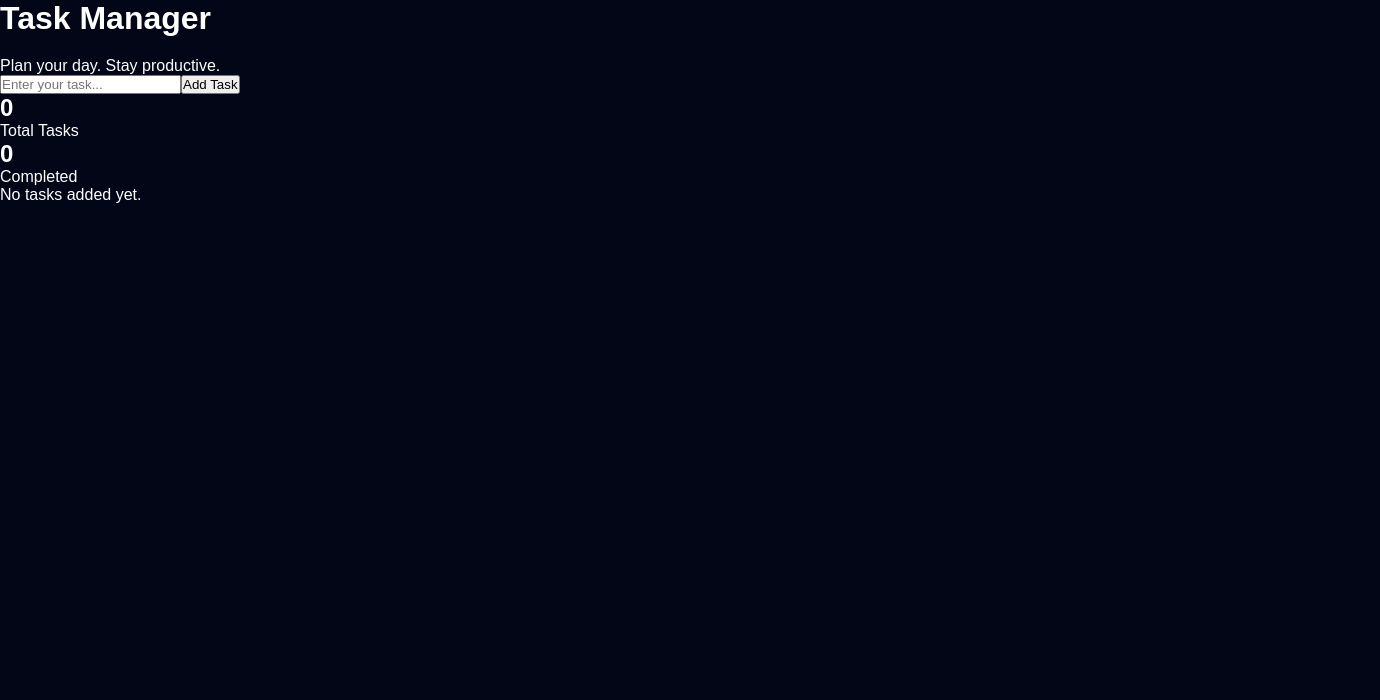
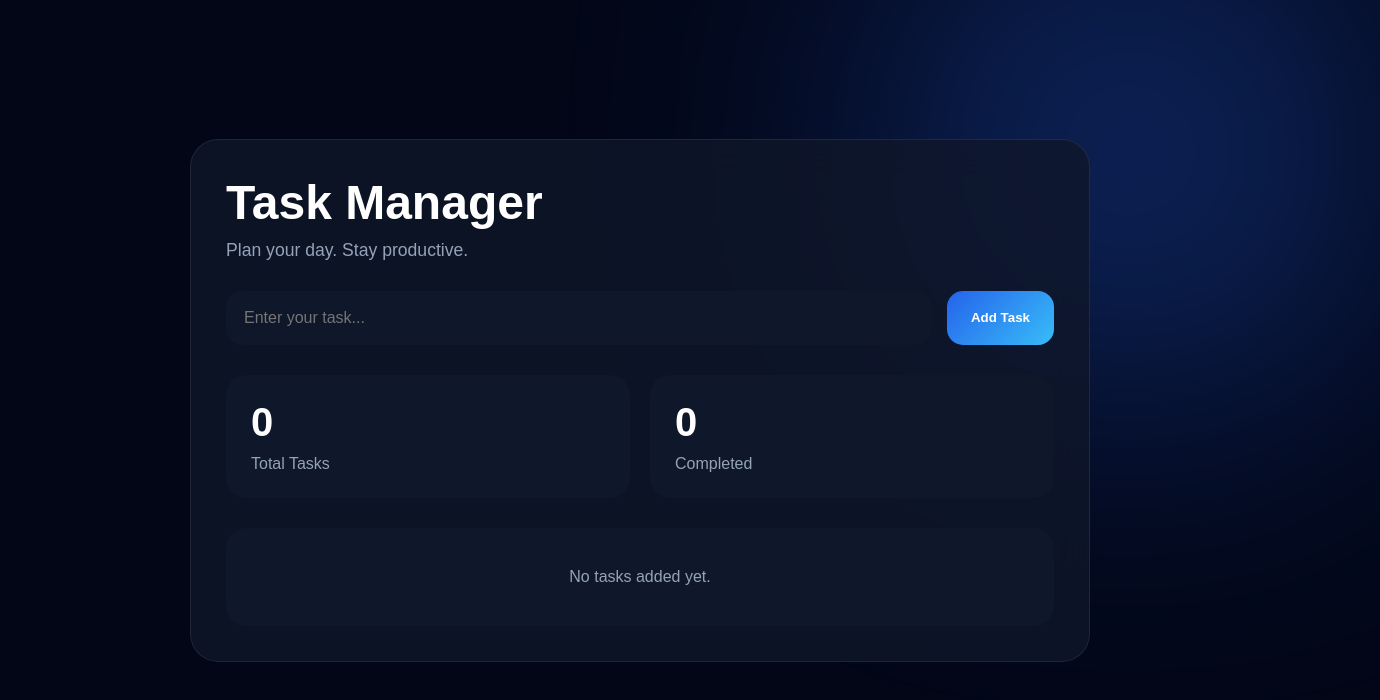
Before and after one commit to CodingLynxar/Task-manager-fj, a React (Vite) app: page / in a window 1280 px wide. Shown: the top 700 px of the page, 1380 px wide, since content can reach past the window. Built offline with nearby package versions, Linux system fonts and the light colour scheme.

Commit message:
Update styles.css

```diff
--- a/src/styles.css
+++ b/src/styles.css
@@ -1,15 +1,193 @@
-*{margin:0;padding:0;box-sizing:border-box;font-family:Arial}
-body{background:#020617;color:white}
-.app{display:flex;min-height:100vh}
-.sidebar{width:240px;background:#0f172a;padding:30px;color:#38bdf8}
-.main{flex:1;padding:40px}
-h1{margin-bottom:20px}
-.inputBox{display:flex;gap:12px;margin-bottom:25px}
-.inputBox input{flex:1;padding:16px;border:none;border-radius:12px;background:#111827;color:white}
-.inputBox button{padding:16px;border:none;border-radius:12px;background:#0284c7;color:white;font-weight:bold}
-.taskList{display:flex;flex-direction:column;gap:14px}
-.task{background:#111827;padding:18px;border-radius:16px;display:flex;justify-content:space-between;align-items:center}
-.left{display:flex;gap:12px;align-items:center}
-.done{text-decoration:line-through;opacity:.5}
-.deleteBtn{background:#ef4444;border:none;padding:10px 14px;border-radius:10px;color:white}
-@media(max-width:700px){.app{flex-direction:column}.sidebar{width:100%}.inputBox{flex-direction:column}.task{flex-direction:column;align-items:flex-start;gap:10px}.deleteBtn{width:100%}}
+* {
+  margin: 0;
+  padding: 0;
+  box-sizing: border-box;
+  font-family: Arial, sans-serif;
+}
+
+body {
+  background: #020617;
+  overflow-x: hidden;
+}
+
+.app {
+  min-height: 100vh;
+  position: relative;
+  display: flex;
+  justify-content: center;
+  align-items: center;
+  padding: 30px;
+}
+
+.overlay {
+  position: absolute;
+  width: 500px;
+  height: 500px;
+  background: #2563eb;
+  filter: blur(140px);
+  opacity: 0.4;
+  border-radius: 50%;
+  top: -100px;
+  right: -100px;
+}
+
+.container {
+  width: 100%;
+  max-width: 900px;
+  background: rgba(15, 23, 42, 0.8);
+  border: 1px solid rgba(255,255,255,0.08);
+  backdrop-filter: blur(18px);
+  border-radius: 28px;
+  padding: 35px;
+  color: white;
+  z-index: 2;
+}
+
+.topSection {
+  margin-bottom: 30px;
+}
+
+.topSection h1 {
+  font-size: 3rem;
+  margin-bottom: 10px;
+}
+
+.topSection p {
+  color: #94a3b8;
+  font-size: 1.1rem;
+}
+
+.inputSection {
+  display: flex;
+  gap: 15px;
+  margin-bottom: 30px;
+}
+
+.inputSection input {
+  flex: 1;
+  padding: 18px;
+  border: none;
+  outline: none;
+  border-radius: 16px;
+  background: #0f172a;
+  color: white;
+  font-size: 1rem;
+}
+
+.inputSection button {
+  padding: 18px 24px;
+  border: none;
+  border-radius: 16px;
+  background: linear-gradient(135deg, #2563eb, #38bdf8);
+  color: white;
+  font-weight: bold;
+  cursor: pointer;
+  transition: 0.3s;
+}
+
+.inputSection button:hover {
+  transform: scale(1.05);
+}
+
+.stats {
+  display: grid;
+  grid-template-columns: repeat(2, 1fr);
+  gap: 20px;
+  margin-bottom: 30px;
+}
+
+.statCard {
+  background: #0f172a;
+  padding: 25px;
+  border-radius: 20px;
+}
+
+.statCard h2 {
+  font-size: 2.5rem;
+  margin-bottom: 10px;
+}
+
+.statCard span {
+  color: #94a3b8;
+}
+
+.taskContainer {
+  display: flex;
+  flex-direction: column;
+  gap: 18px;
+}
+
+.taskCard {
+  background: #0f172a;
+  padding: 20px;
+  border-radius: 18px;
+  display: flex;
+  justify-content: space-between;
+  align-items: center;
+  transition: 0.3s;
+}
+
+.taskCard:hover {
+  transform: translateY(-3px);
+}
+
+.taskLeft {
+  display: flex;
+  align-items: center;
+  gap: 14px;
+}
+
+.taskLeft p {
+  font-size: 1rem;
+}
+
+.completed {
+  text-decoration: line-through;
+  opacity: 0.5;
+}
+
+.deleteBtn {
+  border: none;
+  padding: 12px 18px;
+  border-radius: 12px;
+  background: #ef4444;
+  color: white;
+  font-weight: bold;
+  cursor: pointer;
+}
+
+.empty {
+  background: #0f172a;
+  padding: 40px;
+  border-radius: 20px;
+  text-align: center;
+  color: #94a3b8;
+}
+
+@media (max-width: 700px) {
+  .container {
+    padding: 22px;
+  }
+
+  .topSection h1 {
+    font-size: 2.2rem;
+  }
+
+  .inputSection {
+    flex-direction: column;
+  }
+
+  .stats {
+    grid-template-columns: 1fr;
+  }
+
+  .taskCard {
+    flex-direction: column;
+    align-items: flex-start;
+    gap: 15px;
+  }
+
+  .deleteBtn {
+    width: 100%;
+  }
+}
```
